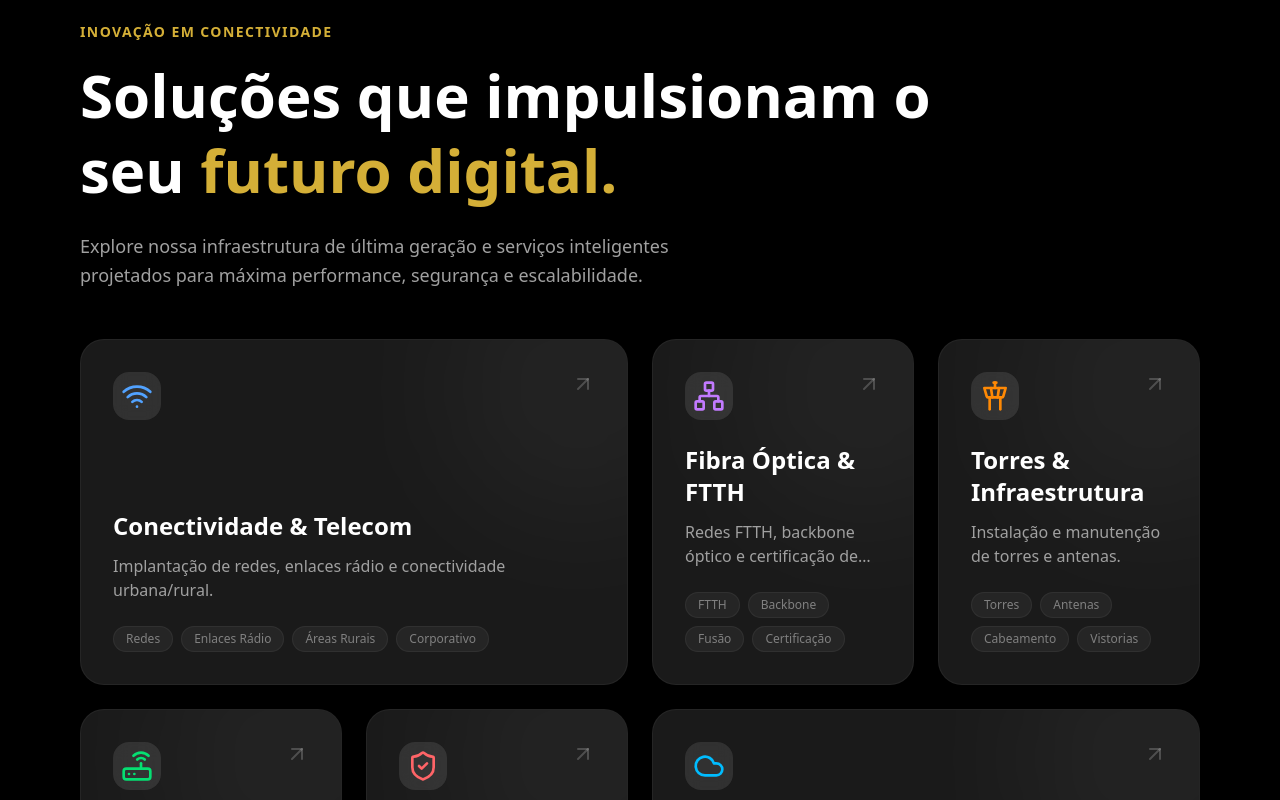
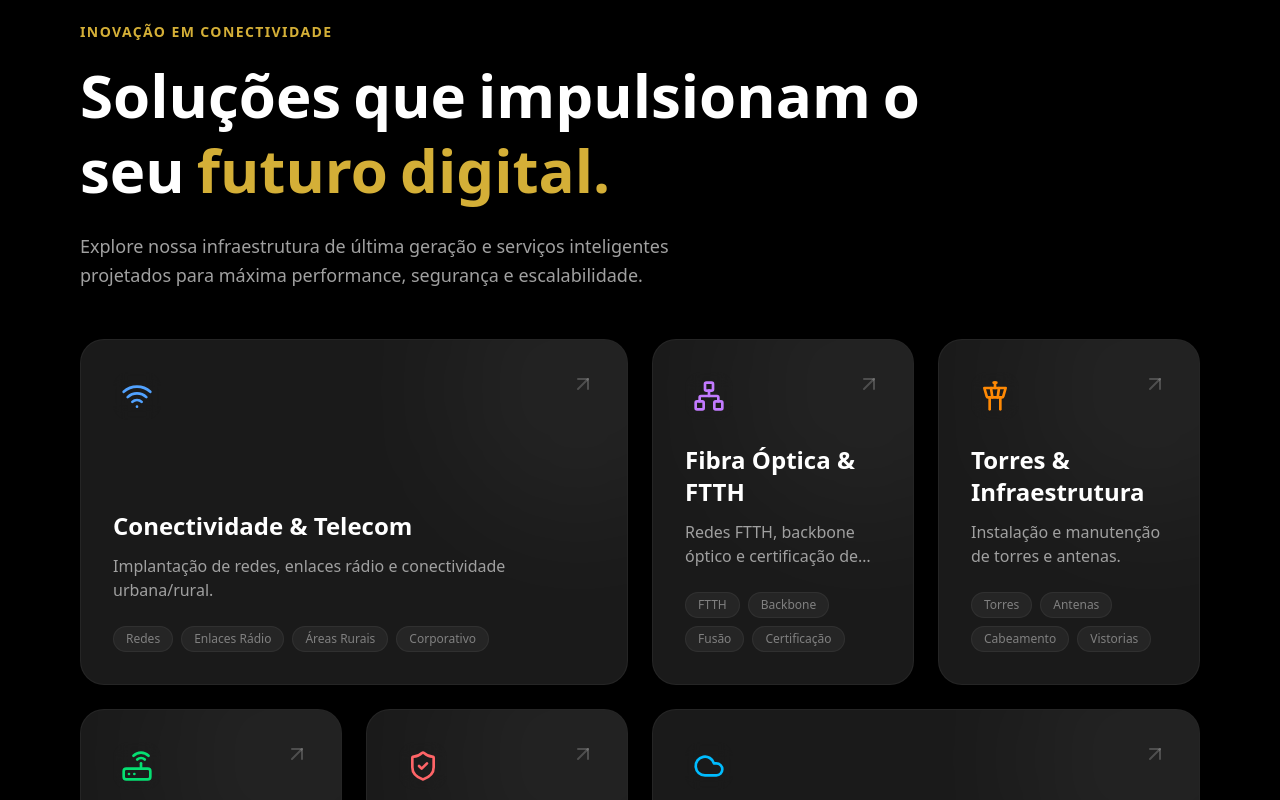
Before and after one commit to Raineriojr/starnet-landing-page, a React (Vite) app: page / in a window 1280 px wide. Shown: the part 1780-2580 px from the top of the page. Built offline with nearby package versions, Linux system fonts and the light colour scheme.

Commit message:
feat: animate services section

```diff
--- /dev/null
+++ b/src/animations/services/index.ts
@@ -0,0 +1,43 @@
+import type { Variants } from "motion";
+
+export const servicesContainerVariants: Variants = {
+  hidden: { opacity: 0 },
+  visible: {
+    opacity: 1,
+    transition: {
+      staggerChildren: 0.1,
+      delayChildren: 0.2,
+    },
+  },
+};
+
+export const serviceHeaderVariants: Variants = {
+  hidden: { opacity: 0, y: 20 },
+  visible: {
+    opacity: 1,
+    y: 0,
+    transition: {
+      duration: 0.6,
+      ease: "easeOut",
+    },
+  },
+};
+
+export const serviceCardVariants: Variants = {
+  hidden: {
+    opacity: 0,
+    y: 50,
+    scale: 0.95,
+  },
+  visible: {
+    opacity: 1,
+    y: 0,
+    scale: 1,
+    transition: {
+      type: "spring",
+      stiffness: 100,
+      damping: 15,
+      mass: 1,
+    },
+  },
+};
--- a/src/components/sections/Services.tsx
+++ b/src/components/sections/Services.tsx
@@ -1,36 +1,93 @@
+import * as motion from "motion/react-client";
 import { ArrowUpRight } from "lucide-react";
 import { Card } from "../ui";
 import { SERVICES } from "../../data";
+import { cn } from "@/lib/utils";
+import { wordsContainer, wordItem } from "@/animations/hero";
+import {
+  servicesContainerVariants,
+  serviceHeaderVariants,
+  serviceCardVariants,
+} from "@/animations/services";
+
+const sectionTitle = "Soluções que impulsionam o seu futuro digital.";
 
 export function Services() {
   return (
-    <section id="servicos" className="py-24 bg-black text-white px-6 md:px-20">
-      <div className="mb-8 md:mb-12">
-        <p className="text-gold text-sm font-bold tracking-widest uppercase mb-4">
+    <motion.section
+      id="servicos"
+      initial="hidden"
+      whileInView="visible"
+      viewport={{ once: true, margin: "-100px" }}
+      className="py-24 bg-black text-white px-6 md:px-20"
+    >
+      <motion.div
+        variants={servicesContainerVariants}
+        initial="hidden"
+        whileInView="visible"
+        className="mb-8 md:mb-12"
+      >
+        <motion.p
+          variants={serviceHeaderVariants}
+          initial="hidden"
+          whileInView="visible"
+          className="text-gold text-sm font-bold tracking-widest uppercase mb-4"
+        >
           INOVAÇÃO EM CONECTIVIDADE
-        </p>
-        <h2 className="text-4xl md:text-6xl font-bold mb-6 leading-tight max-w-4xl">
-          Soluções que impulsionam o seu{" "}
-          <span className="text-gold">futuro digital.</span>
-        </h2>
-        <p className="text-text-secondary text-lg max-w-2xl leading-relaxed">
+        </motion.p>
+
+        <motion.h2
+          variants={wordsContainer}
+          initial="hidden"
+          whileInView="show"
+          viewport={{ once: true }}
+          className="text-4xl md:text-6xl font-bold mb-6 leading-tight max-w-4xl"
+        >
+          {sectionTitle.split(" ").map((word, index) => (
+            <motion.span
+              key={index}
+              variants={wordItem}
+              className={cn(
+                "inline-block mr-[0.2em]",
+                (word === "futuro" || word === "digital.") && "text-gold",
+              )}
+            >
+              {word}
+            </motion.span>
+          ))}
+        </motion.h2>
+
+        <motion.p
+          variants={serviceHeaderVariants}
+          initial="hidden"
+          whileInView="visible"
+          className="text-text-secondary text-lg max-w-2xl leading-relaxed"
+        >
           Explore nossa infraestrutura de última geração e serviços inteligentes
           projetados para máxima performance, segurança e escalabilidade.
-        </p>
-      </div>
+        </motion.p>
+      </motion.div>
 
-      <div className="grid grid-cols-1 md:grid-cols-3 lg:grid-cols-4 gap-6">
+      <motion.div
+        variants={servicesContainerVariants}
+        initial="hidden"
+        whileInView="visible"
+        viewport={{ once: true }}
+        className="grid grid-cols-1 md:grid-cols-3 lg:grid-cols-4 gap-6"
+      >
         {SERVICES.map((service, index) => (
+          <motion.div
+            key={index}
+            variants={serviceCardVariants}
+            className={cn("h-full", service.colSpan)}
+          >
             <Card
-            key={index}
-            className={`
-                group relative overflow-hidden rounded-3xl p-4 md:p-8
-                bg-card border-white/5 hover:border-gold/30
-                transition-all duration-500 hover:shadow-2xl hover:shadow-gold/5
-                flex flex-col justify-between
-                ${service.colSpan}
-                min-h-[300px]
-              `}
+              className={cn(
+                "group relative overflow-hidden rounded-3xl p-4 md:p-8",
+                "bg-card border-white/5 hover:border-gold/30",
+                "transition-all duration-500 hover:shadow-2xl hover:shadow-gold/5",
+                "flex flex-col justify-between h-full min-h-[300px]",
+              )}
             >
               {/* Gradient Blob Background */}
               <div className="absolute -top-20 -right-20 w-64 h-64 bg-white/5 rounded-full blur-[80px] group-hover:bg-gold/10 transition-colors duration-500" />
@@ -38,7 +95,10 @@ export function Services() {
               <div className="relative z-10 flex flex-col h-full">
                 <div className="mb-6 flex justify-between items-start">
                   <div
-                  className={`p-2 rounded-2xl bg-white/10 ${service.color} bg-opacity-10 backdrop-blur-sm`}
+                    className={cn(
+                      "p-2 rounded-2xl bg-white/10 backdrop-blur-sm bg-opacity-10",
+                      service.color,
+                    )}
                   >
                     <service.icon size={32} className={service.color} />
                   </div>
@@ -66,8 +126,9 @@ export function Services() {
                 </div>
               </div>
             </Card>
+          </motion.div>
         ))}
-      </div>
-    </section>
+      </motion.div>
+    </motion.section>
   );
 }
```
Lines whose indentation alone changed are shown as unchanged.
